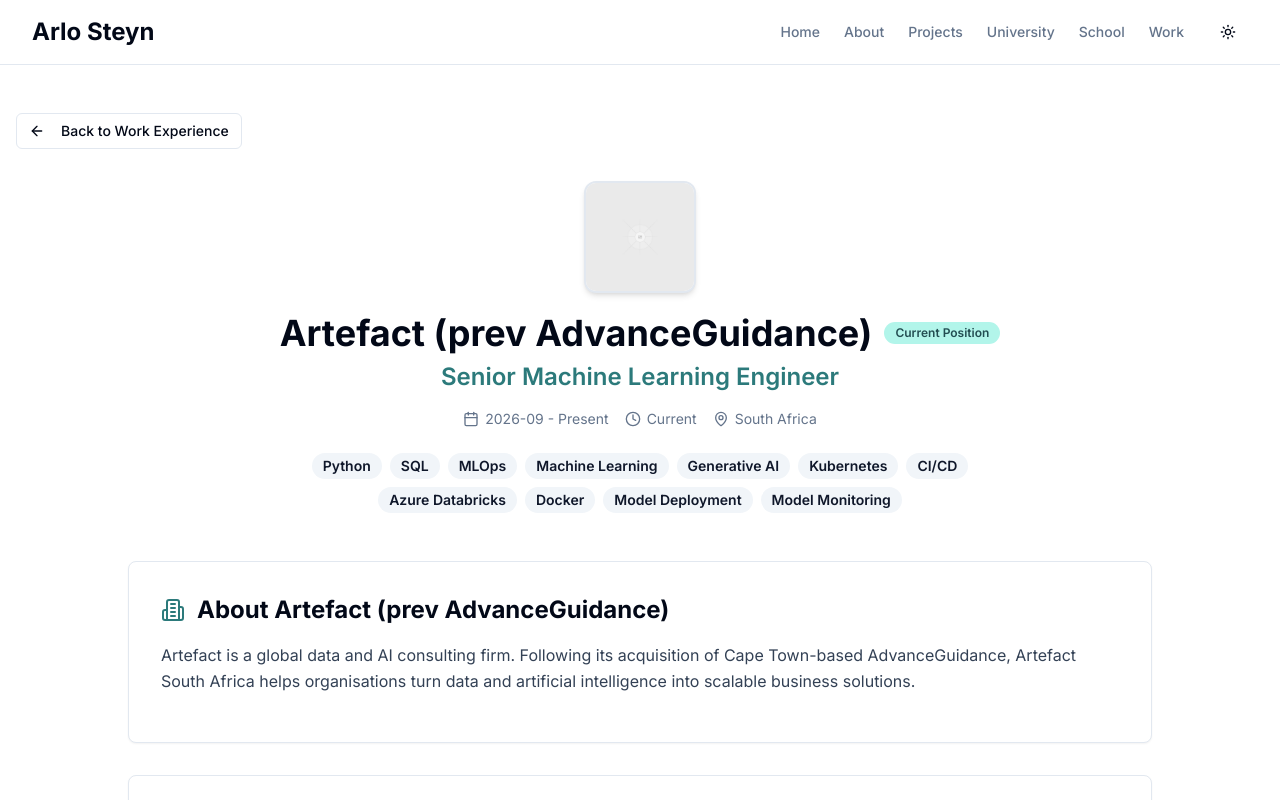
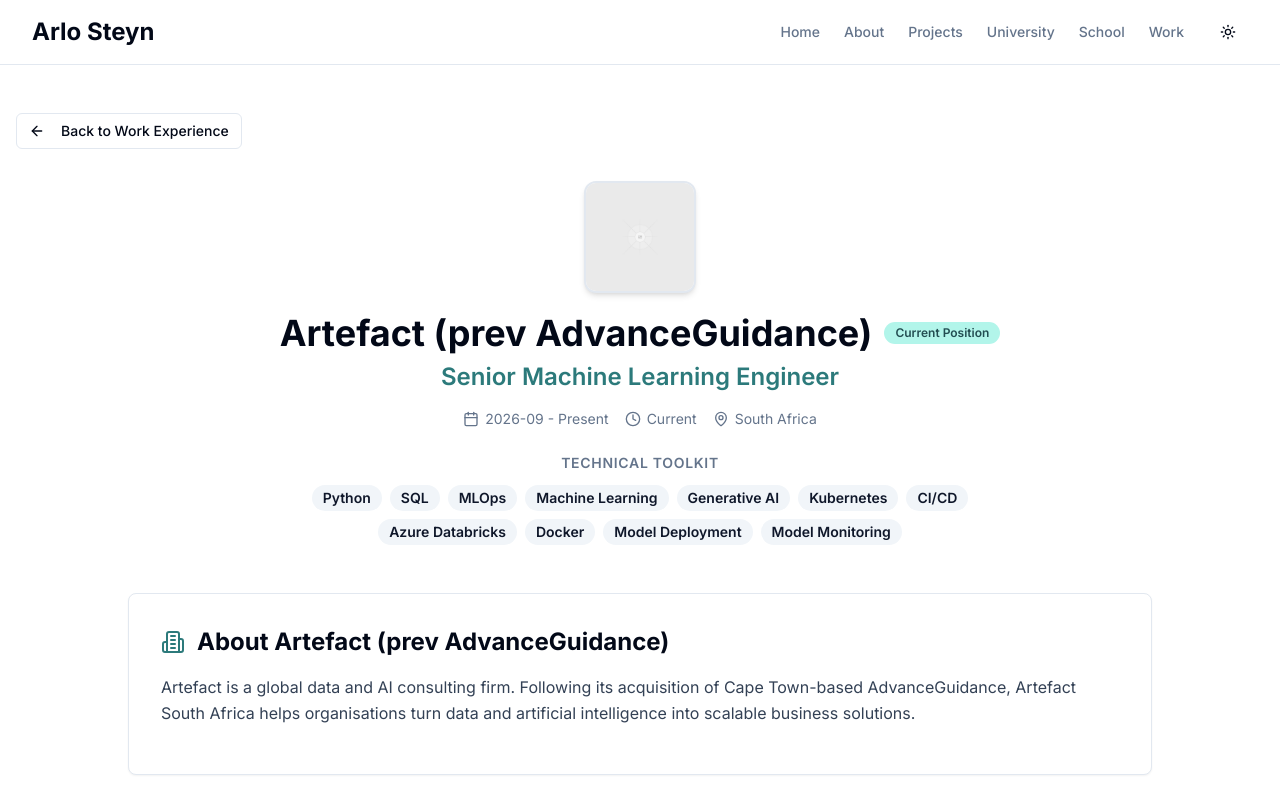
Before and after one commit to ArloHS/portfolio-website, a Next.js app: page /work/artefact in a window 1280 px wide. Shown: the top 800 px of the page. Built offline with nearby package versions, Linux system fonts and the light colour scheme.

Commit message:
feat: enhance technical toolkit display with conditional mapping and header
Co-authored-by: Arlo Steyn <125442550+ArloHS@users.noreply.github.com>

```diff
--- a/app/work/[id]/page.tsx
+++ b/app/work/[id]/page.tsx
@@ -114,13 +114,16 @@ export default async function WorkDetailPage({ params }: { params: Promise<{ id:
             </div>
           </div>
 
-          {/* Technologies */}
-          <div className="flex flex-wrap justify-center gap-2 max-w-3xl mx-auto">
-            {work.technologies.map((tech, index) => (
-              <Badge key={index} variant="secondary" className="bg-slate-100 dark:bg-slate-800 text-sm">
-                {tech}
-              </Badge>
-            ))}
+          {/* Technical Toolkit */}
+          <div className="flex flex-col items-center gap-3 max-w-3xl mx-auto">
+            <p className="text-sm font-semibold uppercase tracking-wider text-slate-500 dark:text-slate-400">Technical Toolkit</p>
+            <div className="flex flex-wrap justify-center gap-2">
+              {(work.id === "unifi-africa" ? unifiTools : work.technologies).map((tech, index) => (
+                <Badge key={index} variant="secondary" className="bg-slate-100 dark:bg-slate-800 text-sm">
+                  {tech}
+                </Badge>
+              ))}
+            </div>
           </div>
         </div>
 
@@ -214,13 +217,6 @@ export default async function WorkDetailPage({ params }: { params: Promise<{ id:
               </CardContent>
             </Card>
 
-            <Card className="mb-8">
-              <CardContent className="p-6 md:p-8">
-                <h2 className="text-2xl font-bold mb-4">Technical toolkit</h2>
-                <p className="text-slate-600 dark:text-slate-400 mb-5">My day-to-day work combined modelling, cloud data platforms, production pipelines, and stakeholder communication.</p>
-                <div className="flex flex-wrap gap-2">{unifiTools.map((tool) => <Badge key={tool} variant="secondary" className="bg-slate-100 dark:bg-slate-800">{tool}</Badge>)}</div>
-              </CardContent>
-            </Card>
           </>
         )}
 
```
